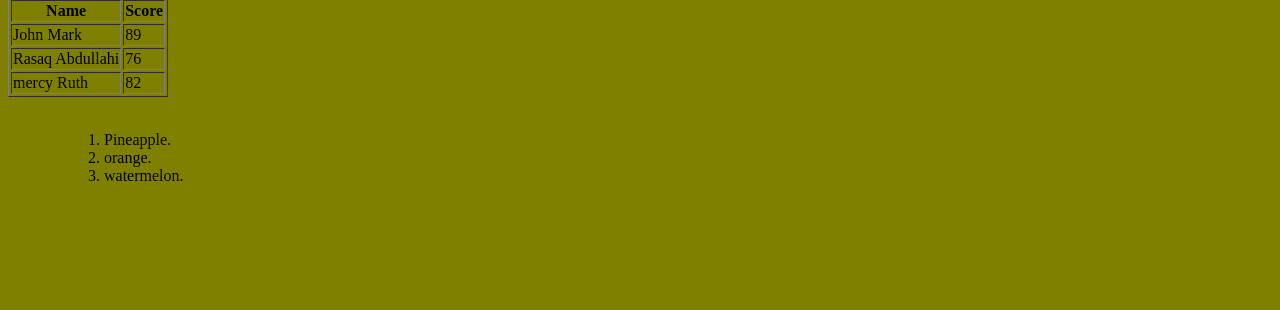
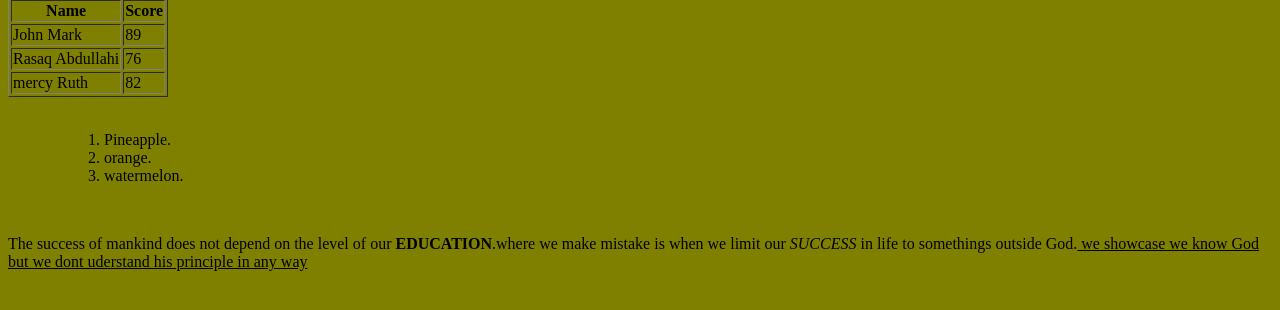
Before and after one commit to Oluseun-ux/my-school, a plain HTML site: page index.html in a window 1280 px wide. Shown: the part 410-720 px from the top of the page. Drawn offline with Linux system fonts and the light colour scheme.

Commit message:
paragrahp

```diff
--- a/index.html
+++ b/index.html
@@ -8,7 +8,7 @@
 		<input type="date">
 		<input type="text">
 		<textarea rows="10" cols="10"></textarea><br/>
-		<img src=" Images/look.jpg" width="200px" height "100px"><br />
+		<img src="Images/look.jpg" width="200px" height "100px"><br />
 
 		<img src="fakeimage.png" alt="Fake link image"><br/>
 		<table border = "1">
@@ -34,6 +34,6 @@
 			<ol>2. orange.</ol>
 			<ol>3. watermelon.</ol>
 		</ul><br/>
+		<p>The success of mankind does not depend on the level of our <b>EDUCATION</b>.where we make mistake is when we limit our <i>SUCCESS</i> in life to somethings outside God.<u textcolor="red"> we showcase we know God but we dont uderstand his principle in any way</u></p>
 	</body>
-
 </html>
```
